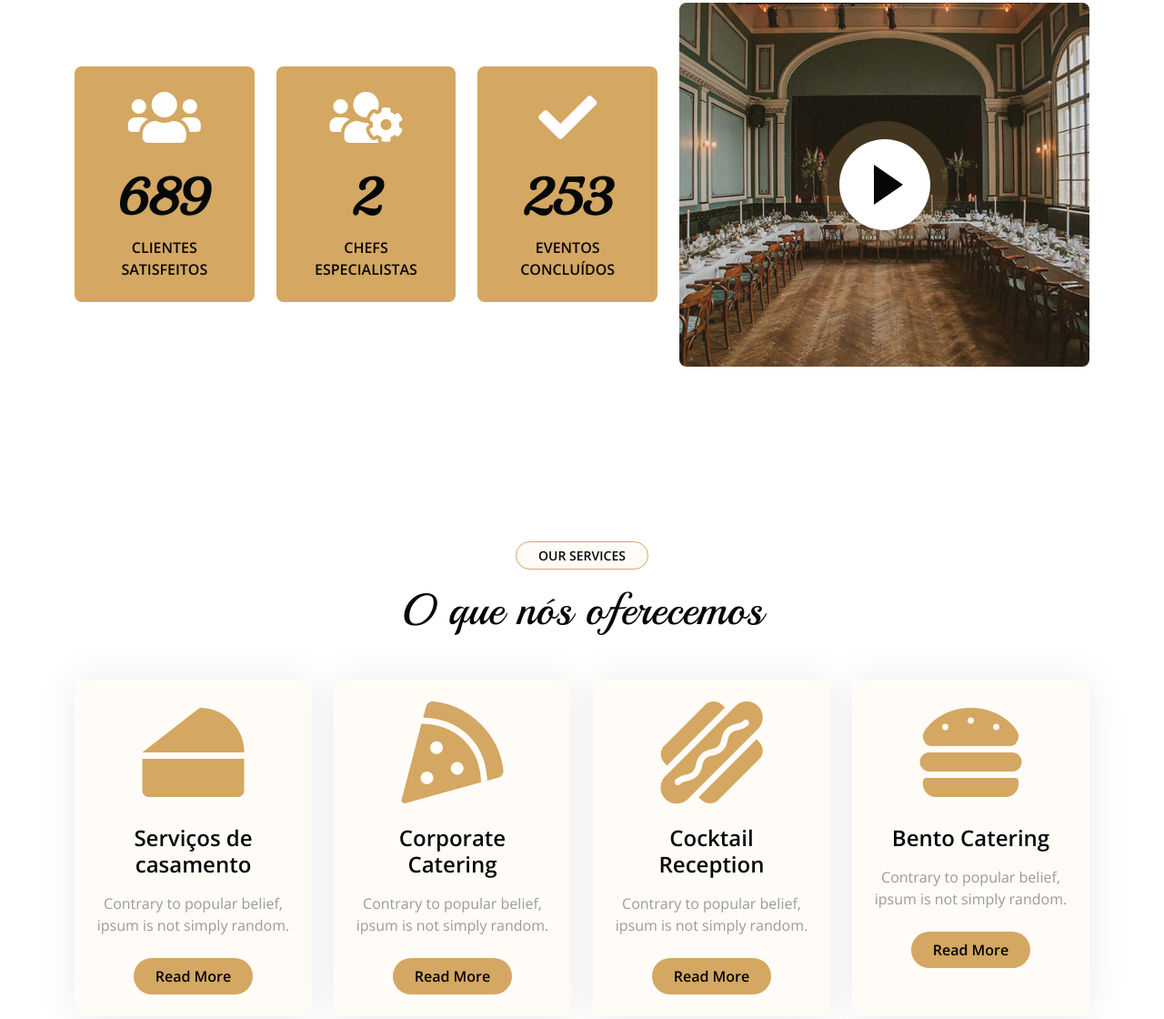
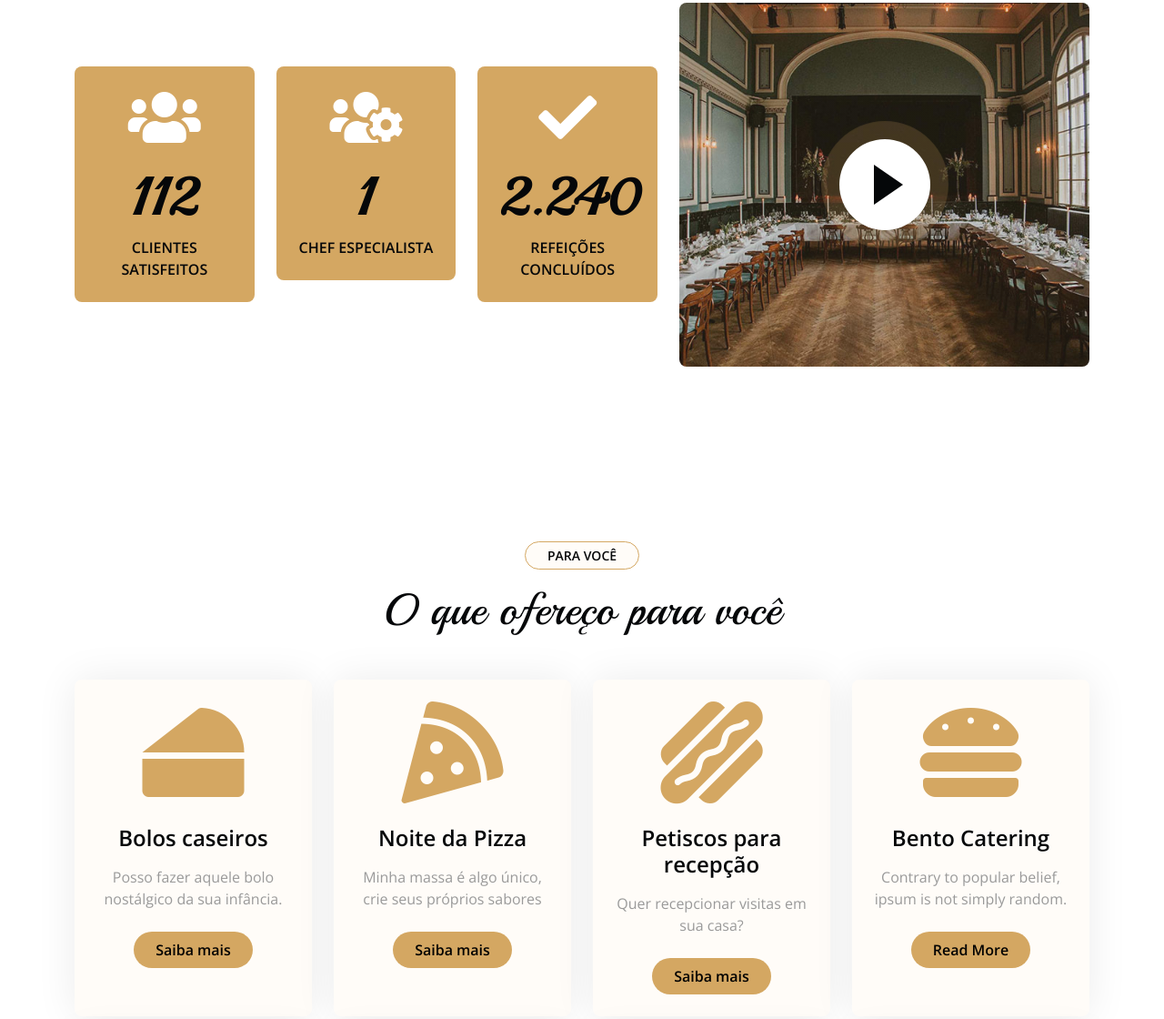
Before and after one commit to devtiagoabreu/leveamorcozinhando, a plain HTML site: page index.html in a window 1280 px wide. Shown: the part 1620-2740 px from the top of the page at 91% size. Drawn offline with nearby package versions, Linux system fonts and the light colour scheme; animation ran at ten frames a second.

Commit message:
Serviços

```diff
--- a/index.html
+++ b/index.html
@@ -159,22 +159,22 @@
                             <div class="col-sm-4 wow bounceInUp" data-wow-delay="0.3s">
                                 <div class="faqt-item bg-primary rounded p-4 text-center">
                                     <i class="fas fa-users fa-4x mb-4 text-white"></i>
-                                    <h1 class="display-4 fw-bold" data-toggle="counter-up">689</h1>
+                                    <h1 class="display-4 fw-bold" data-toggle="counter-up">112</h1>
                                     <p class="text-dark text-uppercase fw-bold mb-0">Clientes satisfeitos</p>
                                 </div>
                             </div>
                             <div class="col-sm-4 wow bounceInUp" data-wow-delay="0.5s">
                                 <div class="faqt-item bg-primary rounded p-4 text-center">
                                     <i class="fas fa-users-cog fa-4x mb-4 text-white"></i>
-                                    <h1 class="display-4 fw-bold" data-toggle="counter-up">2</h1>
-                                    <p class="text-dark text-uppercase fw-bold mb-0">Chefs especialistas</p>
+                                    <h1 class="display-4 fw-bold" data-toggle="counter-up">1</h1>
+                                    <p class="text-dark text-uppercase fw-bold mb-0">Chef especialista</p>
                                 </div>
                             </div>
                             <div class="col-sm-4 wow bounceInUp" data-wow-delay="0.7s">
                                 <div class="faqt-item bg-primary rounded p-4 text-center">
                                     <i class="fas fa-check fa-4x mb-4 text-white"></i>
-                                    <h1 class="display-4 fw-bold" data-toggle="counter-up">253</h1>
-                                    <p class="text-dark text-uppercase fw-bold mb-0">Eventos concluídos</p>
+                                    <h1 class="display-4 fw-bold" data-toggle="counter-up">2.240</h1>
+                                    <p class="text-dark text-uppercase fw-bold mb-0">Refeições concluídos</p>
                                 </div>
                             </div>
                         </div>
@@ -214,8 +214,8 @@
         <div class="container-fluid service py-6">
             <div class="container">
                 <div class="text-center wow bounceInUp" data-wow-delay="0.1s">
-                    <small class="d-inline-block fw-bold text-dark text-uppercase bg-light border border-primary rounded-pill px-4 py-1 mb-3">Our Services</small>
-                    <h1 class="display-5 mb-5">O que nós oferecemos</h1>
+                    <small class="d-inline-block fw-bold text-dark text-uppercase bg-light border border-primary rounded-pill px-4 py-1 mb-3">Para você</small>
+                    <h1 class="display-5 mb-5">O que ofereço para você</h1>
                 </div>
                 <div class="row g-4">
                     <div class="col-lg-3 col-md-6 col-sm-12 wow bounceInUp" data-wow-delay="0.1s">
@@ -223,9 +223,9 @@
                             <div class="service-content d-flex align-items-center justify-content-center p-4">
                                 <div class="service-content-icon text-center">
                                     <i class="fas fa-cheese fa-7x text-primary mb-4"></i>
-                                    <h4 class="mb-3">Serviços de casamento</h4>
-                                    <p class="mb-4">Contrary to popular belief, ipsum is not simply random.</p>
-                                    <a href="#" class="btn btn-primary px-4 py-2 rounded-pill">Read More</a>
+                                    <h4 class="mb-3">Bolos caseiros</h4>
+                                    <p class="mb-4">Posso fazer aquele bolo nostálgico da sua infância.</p>
+                                    <a href="#" class="btn btn-primary px-4 py-2 rounded-pill">Saiba mais</a>
                                 </div>
                             </div>
                         </div>
@@ -235,9 +235,9 @@
                             <div class="service-content d-flex align-items-center justify-content-center p-4">
                                 <div class="service-content-icon text-center">
                                     <i class="fas fa-pizza-slice fa-7x text-primary mb-4"></i>
-                                    <h4 class="mb-3">Corporate Catering</h4>
-                                    <p class="mb-4">Contrary to popular belief, ipsum is not simply random.</p>
-                                    <a href="#" class="btn btn-primary px-4 py-2 rounded-pill">Read More</a>
+                                    <h4 class="mb-3">Noite da Pizza</h4>
+                                    <p class="mb-4">Minha massa é algo único, crie seus próprios sabores</p>
+                                    <a href="#" class="btn btn-primary px-4 py-2 rounded-pill">Saiba mais</a>
                                 </div>
                             </div>
                         </div>
@@ -247,9 +247,9 @@
                             <div class="service-content d-flex align-items-center justify-content-center p-4">
                                 <div class="service-content-icon text-center">
                                     <i class="fas fa-hotdog fa-7x text-primary mb-4"></i>
-                                    <h4 class="mb-3">Cocktail Reception</h4>
-                                    <p class="mb-4">Contrary to popular belief, ipsum is not simply random.</p>
-                                    <a href="#" class="btn btn-primary px-4 py-2 rounded-pill">Read More</a>
+                                    <h4 class="mb-3">Petiscos para recepção</h4>
+                                    <p class="mb-4">Quer recepcionar visitas em sua casa?</p>
+                                    <a href="#" class="btn btn-primary px-4 py-2 rounded-pill">Saiba mais</a>
                                 </div>
                             </div>
                         </div>
```
